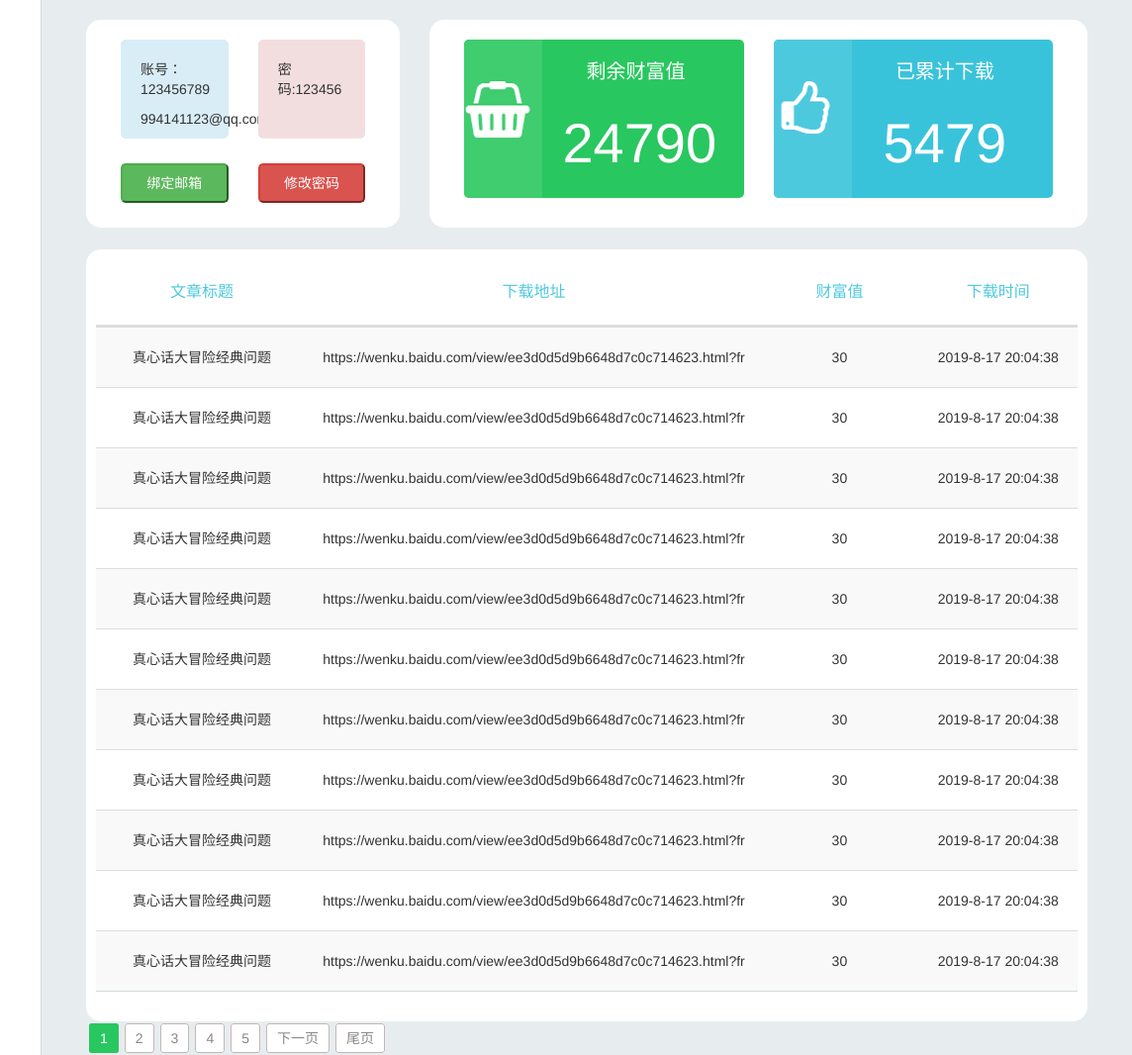
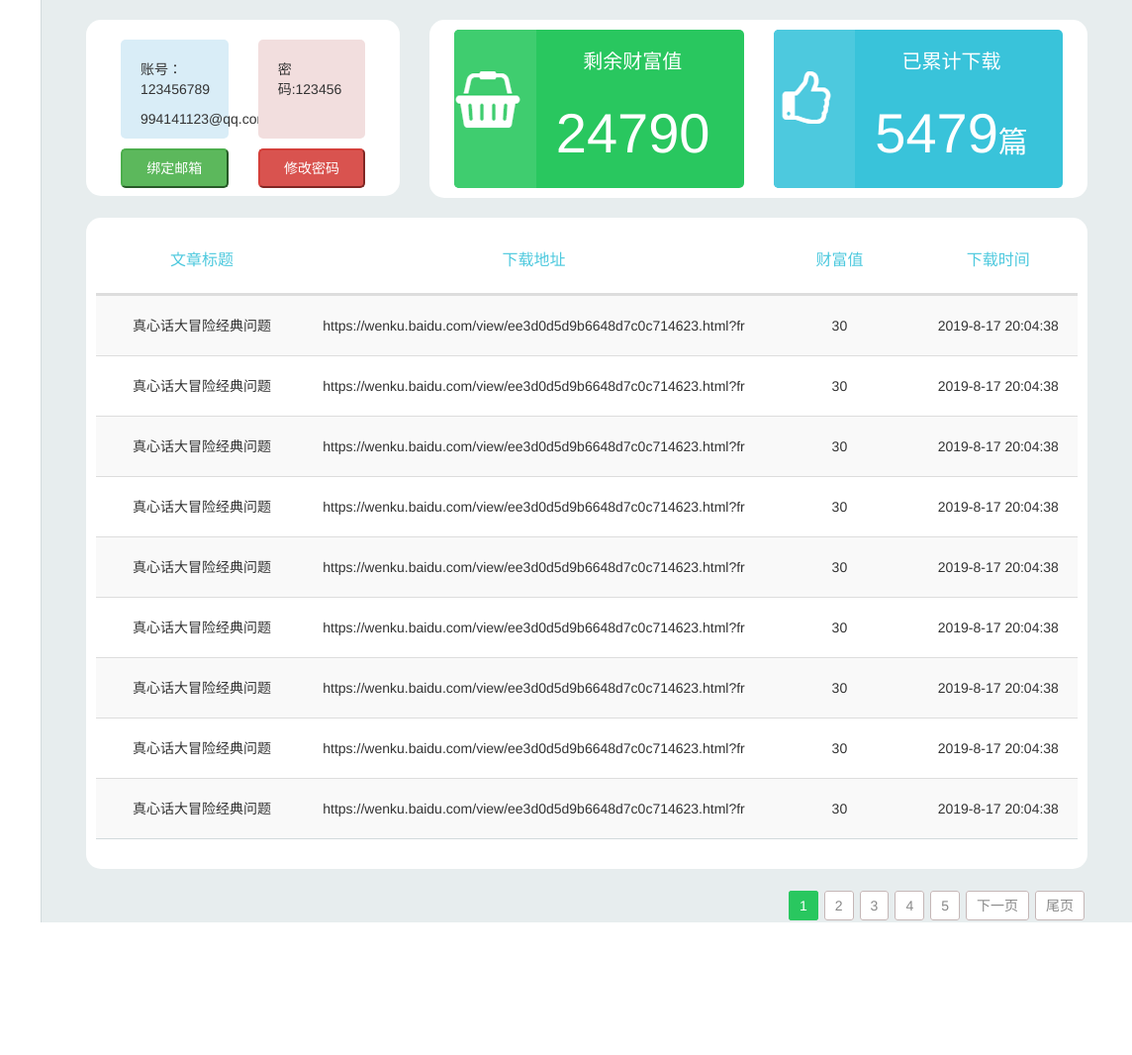
Before and after one commit to LiZheGuang/studyTestPage, a plain HTML site: page person.html in a window 1280 px wide. Shown: the full height of the page at 99% size, 136-1280 px from the left. After the commit the page ends 932 px from the top, so only its background shows below. Drawn offline with Linux system fonts and the light colour scheme.

Commit message:
no message

```diff
--- a/css/down.css
+++ b/css/down.css
@@ -102,3 +102,7 @@
       background-color:lightblue;
   } */
 }
+
+.sousuoBox{
+  margin-top: 20px;
+}
--- a/css/person.css
+++ b/css/person.css
@@ -306,7 +306,7 @@
 .widthOnl{
   width: 100%;
   background: white;
-  padding: 20px;
+  padding: 10px;
   box-sizing: border-box;
   border-radius: 15px;
 }
@@ -349,7 +349,7 @@
     }
 
     .personInfo .personMessage .messageItemFather .messageItem:nth-child(1) {
-      margin-bottom: 10px;
+      margin-bottom: 0;
     }
     .tdMsg{
       width: 150px ;
@@ -376,18 +376,23 @@
     background: white;
     padding: 20px;
     border-radius: 15px;
-    height: 210px;
+    height: 178px;
   }
   .emailBtnBox{
     height: 40px;;
     border-radius: 5px;
-    margin-top: 15px;
+    margin-top: 0;
   }
   .tdMsg{
     width: 100%;
   }
   .personInfo .personMessage  .messageItemFather .messageItem .messageTxt span:nth-child(2) {
     font-size: 40px;
+  }
+  .footherNavBox{
+    margin-top: 20px;
+    display: flex;
+    justify-content: flex-end;
   }
 }
 
--- a/person.html
+++ b/person.html
@@ -122,11 +122,11 @@
               </div>
               <div class="change clearfix">
 
-                <div class="col-md-6">
+                <div class="col-md-6 clearfix">
                   <button type="button" data-toggle="modal" data-target="#myModal"
                     class="btn-block emailBtnBox btn-success emailBtn">绑定邮箱</button>
                 </div>
-                <div class="col-md-6">
+                <div class="col-md-6 clearfix">
                   <button type="button" data-toggle="modal" data-target="#editPassWord"
                     class="btn-block emailBtnBox btn-danger passwordBtn">修改密码</button>
                 </div>
@@ -276,31 +276,11 @@
               <td>30</td>
               <td>2019-8-17 20:04:38</td>
             </tr>
-            <tr>
-              <td>真心话大冒险经典问题</td>
-              <td>
-                <div class="tdMsg">
-                  https://wenku.baidu.com/view/ee3d0d5d9b6648d7c0c714623.html?fr
-                </div>
-              </td>
-              <td>30</td>
-              <td>2019-8-17 20:04:38</td>
-            </tr>
-            <tr >
-                <td>真心话大冒险经典问题</td>
-                <td>
-                  <div class="tdMsg">
-                    https://wenku.baidu.com/view/ee3d0d5d9b6648d7c0c714623.html?fr
-                  </div>
-                </td>
-                <td>30</td>
-                <td>2019-8-17 20:04:38</td>
-              </tr>
           </tbody>
         </table>
       </div>
 
-      <div class="box">
+      <div class="box footherNavBox">
         <div id="pagination1" class="page"></div>
       </div>
 
```
Also changed, not shown: down.html (+5 -2 lines).
